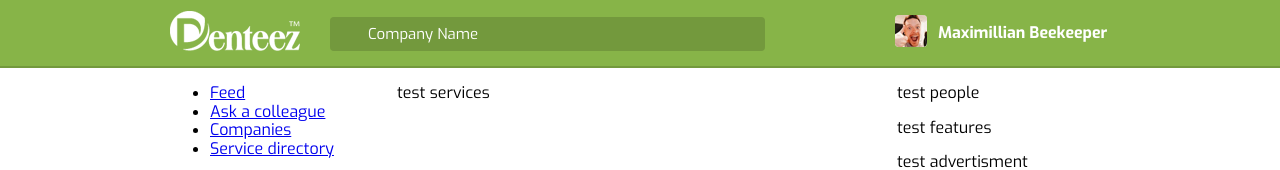
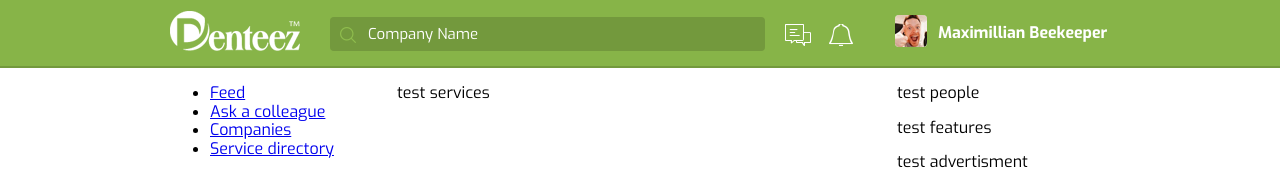
Before and after one commit to ozz-rjq/enteez, an Angular app: page / in a window 1280 px wide. Shown: the top 170 px of the page. Built offline with nearby package versions, Linux system fonts and the light colour scheme.

Commit message:
Add icons in header

```diff
--- a/src/app/components/header/header.component.scss
+++ b/src/app/components/header/header.component.scss
@@ -23,6 +23,22 @@
 	width: 435px;
 	margin-top: 6px;
 	margin-right: 20px;
+
+	position: relative;
+
+	&::after {
+		content: "";
+		position: absolute;
+		top: 10px;
+		left: 10px;
+
+		width: 16px;
+		height: 16px;
+
+		background-color: transparent;
+		background-image: url("../../../assets/sprite.png");
+		background-position: -10px -201px;
+	}
 }
 
 .search__input{
@@ -66,15 +82,23 @@
 	display: inline;
 	font-size: 0;
 	border: none;
+
+	height: 22px;
+
+	background-image: url("../../../assets/sprite.png");
 	background-color: transparent;
+
+	cursor: pointer;
 }
 
 .user__notifications {
 	width: 46px;
+	background-position: -10px -100px;
 }
 
 .user__messages {
 	width: 44px;
+	background-position: -10px 0px;
 }
 
 .user__link {
```
